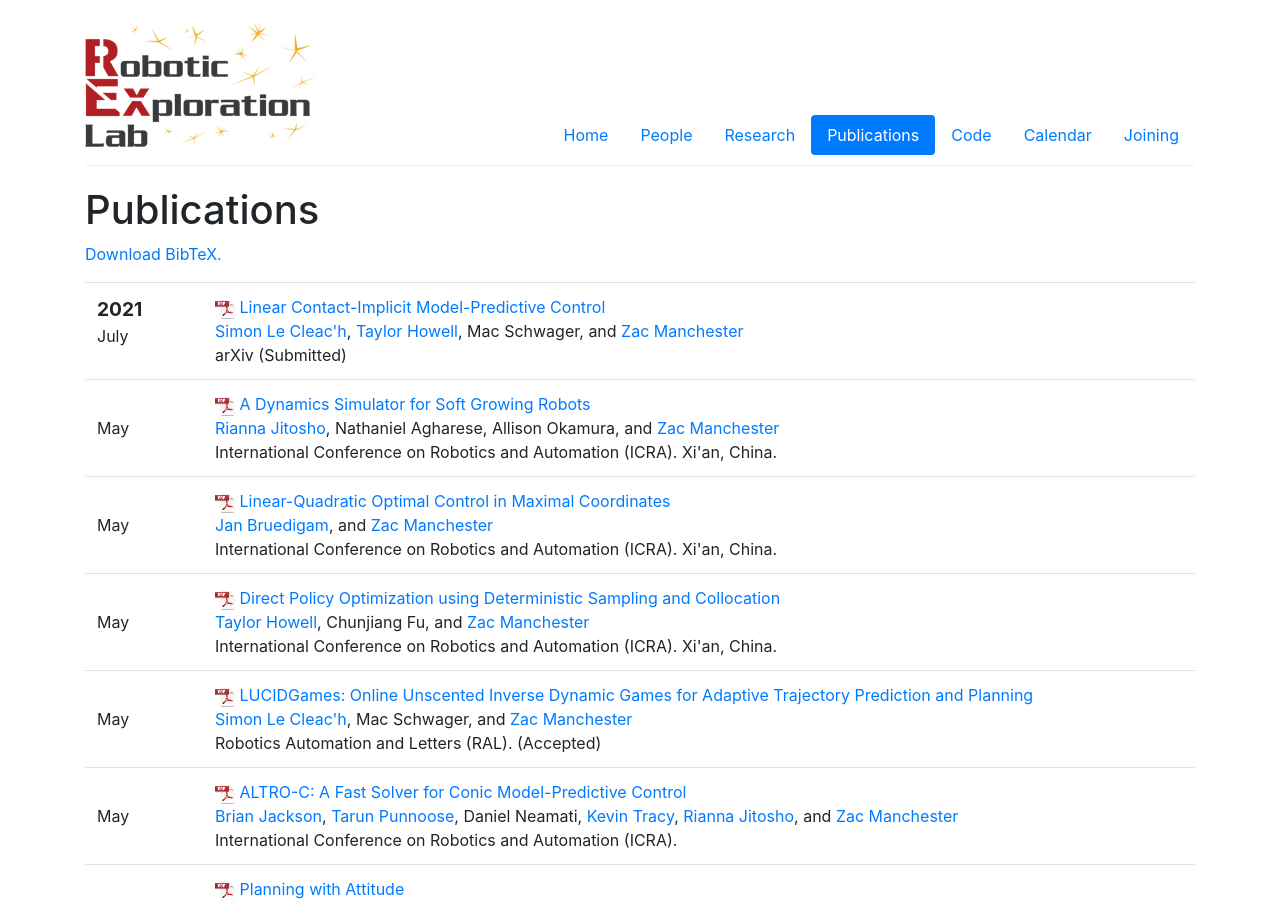
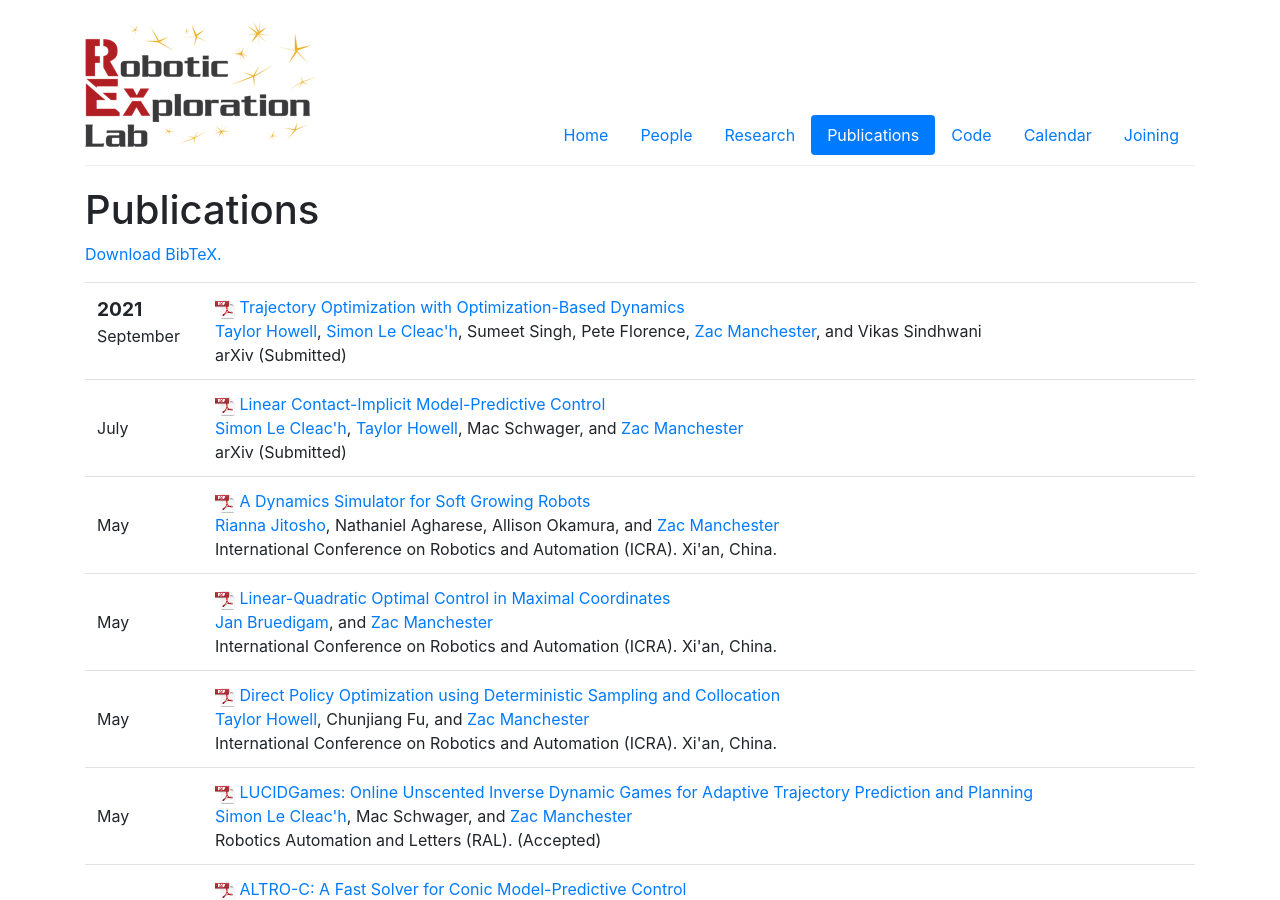
Before and after one commit to RoboticExplorationLab/roboticexplorationlab.github.io, a Jekyll site: the page built from publications.html, in a window 1280 px wide and 900 px high. Built offline with Jekyll 4.4.1, drawn with Linux system fonts in a browser that asks for light colours.

Commit message:
added optimization-based dynamics paper

```diff
--- a/_data/pubs.yml
+++ b/_data/pubs.yml
@@ -1,3 +1,12 @@
+- title: "Trajectory Optimization with Optimization-Based Dynamics"
+  authors: [taylor, simon, Sumeet Singh, Pete Florence, zac, Vikas Sindhwani]
+  date: 2021-09-10
+  pub-type: journal
+  publisher: arXiv
+  pdf: optimization_based_dynamics.pdf
+  projects: [optimization_based_dynamics]
+  status: Submitted
+
 - title: "Linear Contact-Implicit Model-Predictive Control"
   authors: [simon, taylor, Mac Schwager, zac]
   date: 2021-07-09
```
Also changed, not shown: _projects/optimization_based_dynamics.md (added, +17 -0 lines), img/optimization_based_dynamics/planar_push_rotate.gif (added), 1 other file.
